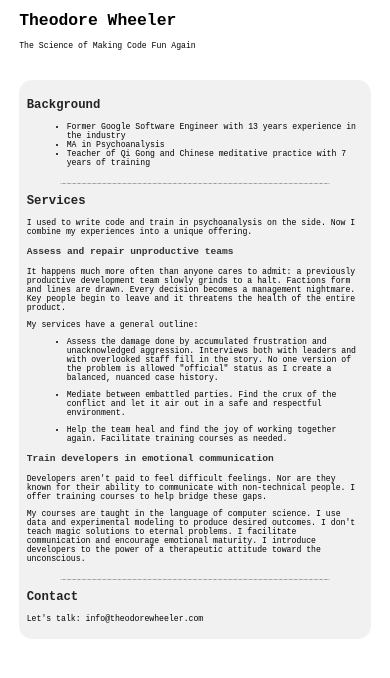
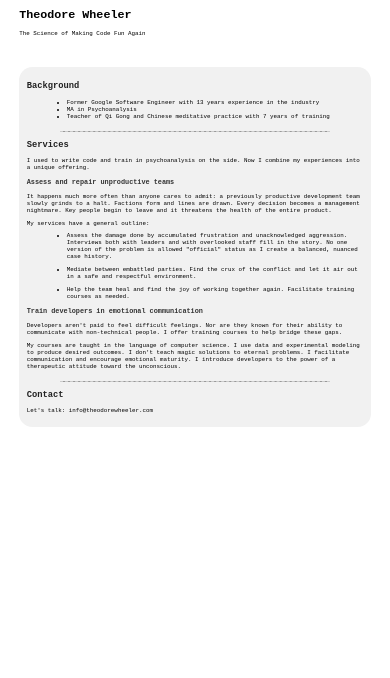
Before and after one commit to thwh/thwh.github.io, a plain HTML site: page index.html in a window 390 px wide. Drawn offline with Linux system fonts and the light colour scheme.

Commit message:
iphone X tweaking

```diff
--- a/base.css
+++ b/base.css
@@ -1,6 +1,6 @@
 body {
     font-family: monospace;
-    font-size: 2.1vmin;
+    font-size: 1.5vmin;
     background-image: url(bg.png);
     background-position: top left;
     background-repeat: repeat;
```
